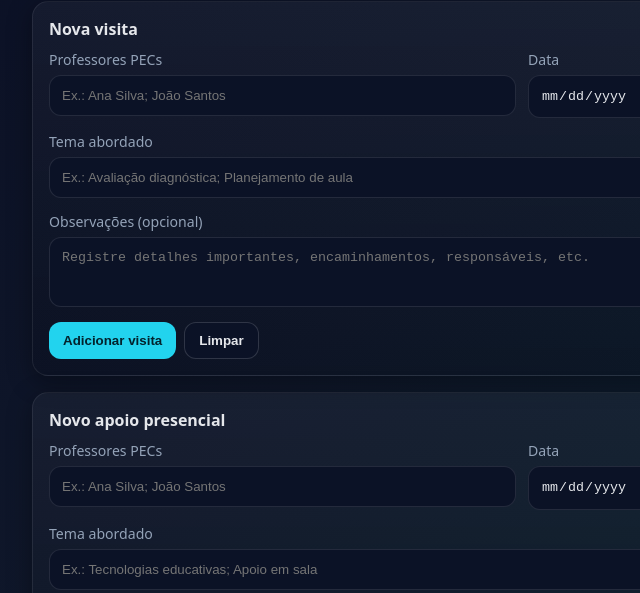
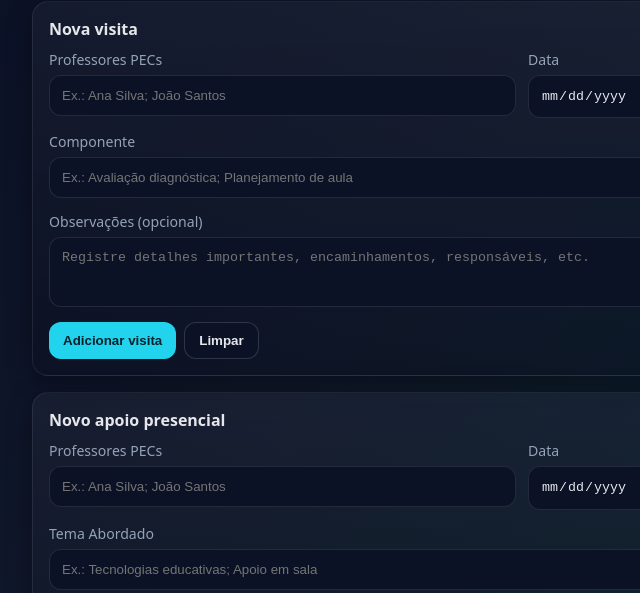
Before and after one commit to SamucaCS/Formulario-pecs, a plain HTML site: page Formulario-ecc.html in a window 1280 px wide. Shown: the part 87-680 px from the top of the page, 118-758 px from the left. Drawn offline with Linux system fonts and the light colour scheme.

Commit message:
Update Formulario-ecc.html
add o componente

```diff
--- a/Formulario-ecc.html
+++ b/Formulario-ecc.html
@@ -188,7 +188,7 @@
             <input id="v-escola" name="escola" type="text" placeholder="Ex.: E.E. Alberto Santos" required />
           </div>
           <div class="col-12">
-            <label for="v-tema">Tema abordado</label>
+            <label for="v-tema">Componente</label>
             <input id="v-tema" name="tema" type="text" placeholder="Ex.: Avaliação diagnóstica; Planejamento de aula"
               required />
           </div>
@@ -226,7 +226,7 @@
             <input id="a-escola" name="escola" type="text" placeholder="Ex.: E.E. Alberto Santos" required />
           </div>
           <div class="col-12">
-            <label for="a-tema">Tema abordado</label>
+            <label for="a-tema">Tema Abordado</label>
             <input id="a-tema" name="tema" type="text" placeholder="Ex.: Tecnologias educativas; Apoio em sala"
               required />
           </div>
```
